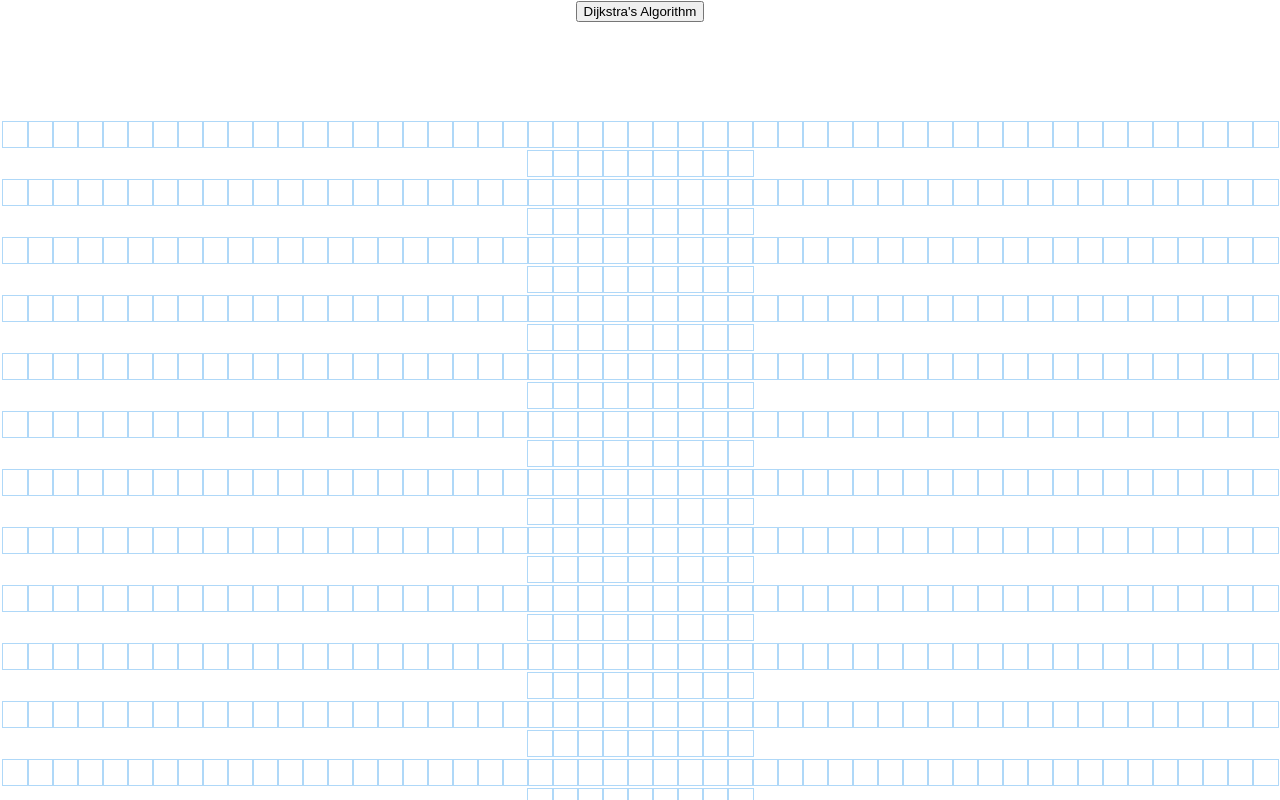
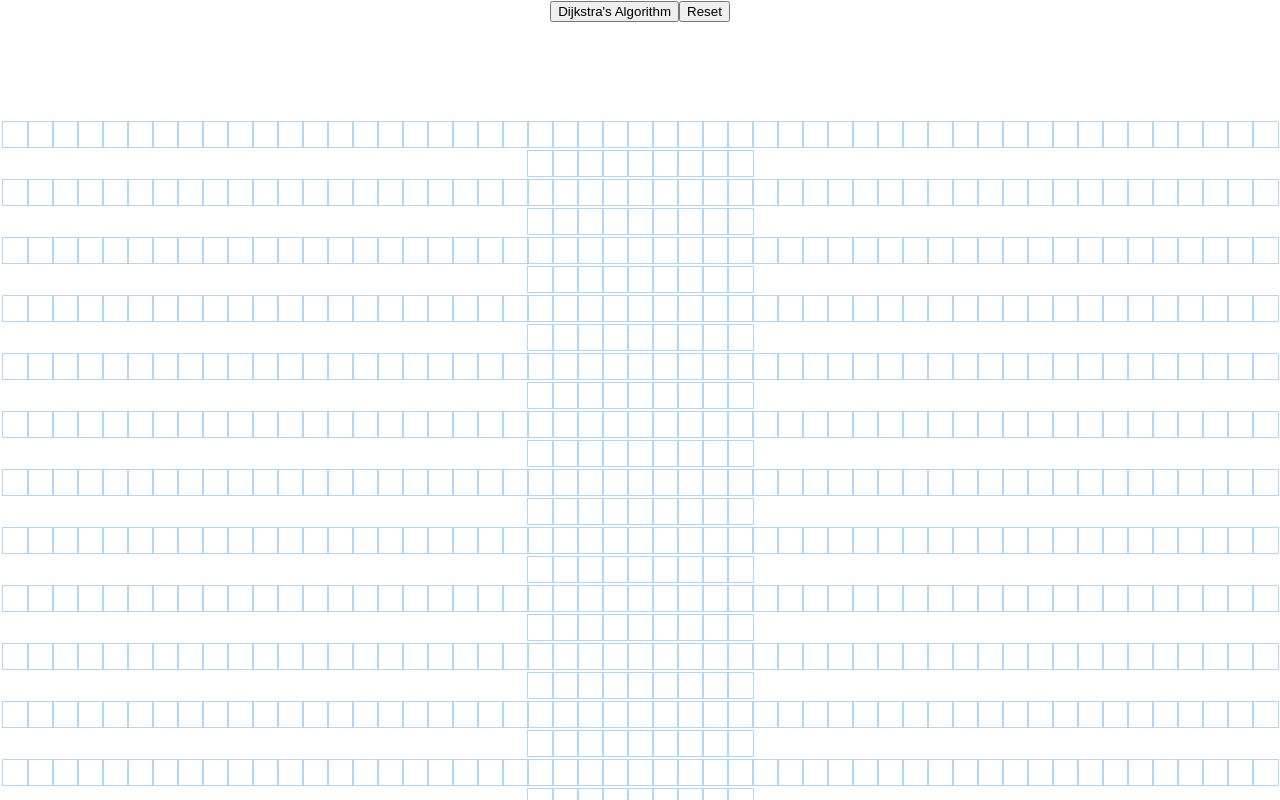
Before and after one commit to Bchass/Pathfinding, a React (Create React App) app in the folder path-app/: page / in a window 1280 px wide. Shown: the top 800 px of the page. Built offline with nearby package versions, Linux system fonts and the light colour scheme.

Commit message:
Added reset button

```diff
--- a/path-app/src/PathfindingVisualizer/PathfindingVisualizer.jsx
+++ b/path-app/src/PathfindingVisualizer/PathfindingVisualizer.jsx
@@ -3,6 +3,7 @@ import Node from './Node/Node';
 
 import './PathfindingVisualizer.css'
 
+// start & finish points
 const start_node_rows = 10;
 const start_node_columns = 15;
 const finish_node_rows = 10;
@@ -28,6 +29,10 @@ export default class PathfindingVisualizer extends Component{
             <button>
                 Dijkstra's Algorithm
             </button>
+            <>
+            <button>
+                Reset
+            </button>
             <div className="grid">
                 {grid.map((rows, rowsIdx) => {
                     return(
@@ -50,6 +55,7 @@ export default class PathfindingVisualizer extends Component{
 
                 })}
             </div>
+            </>
             </>
         );
 }
```
